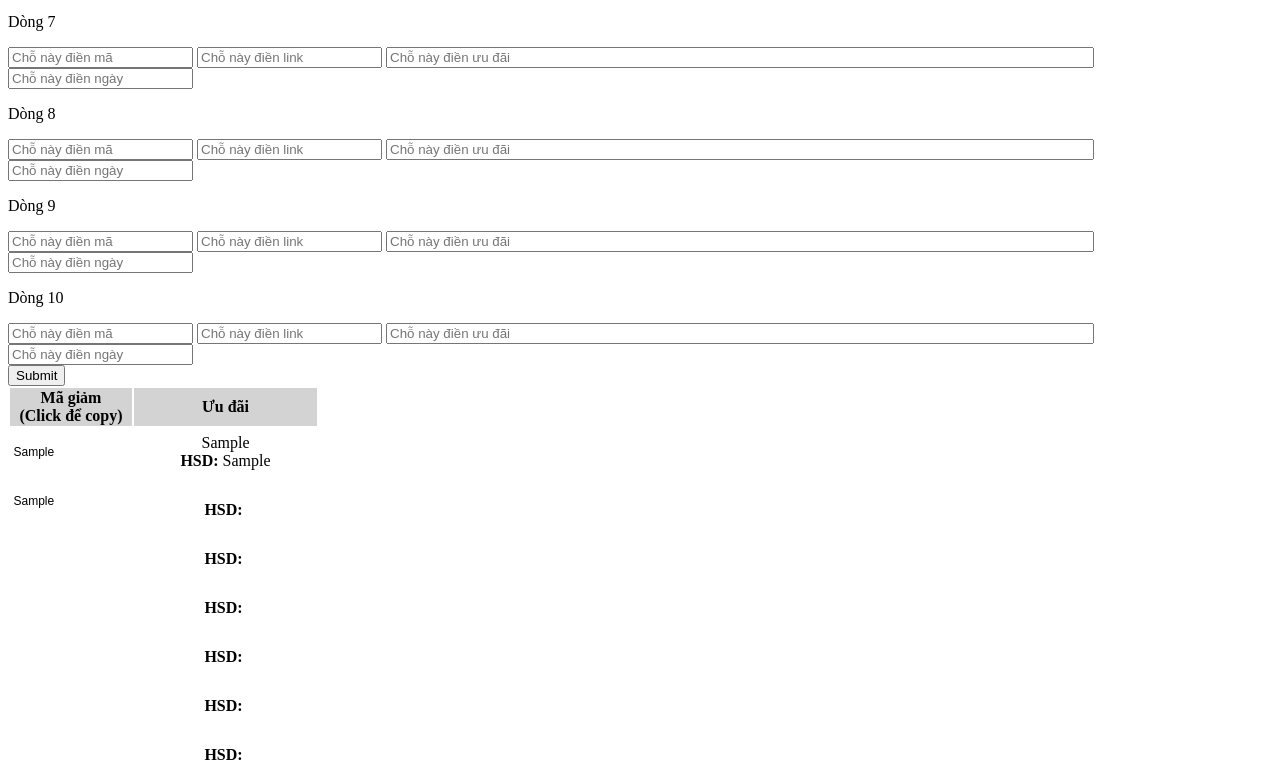
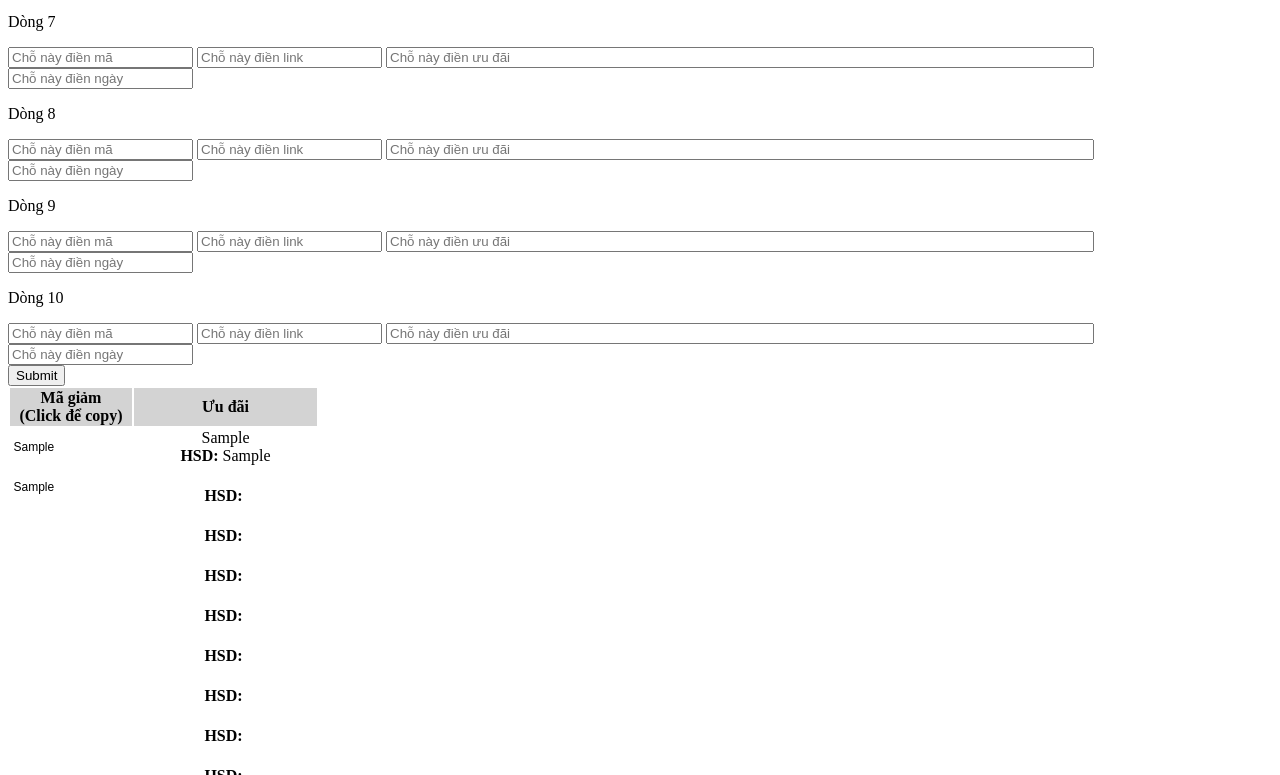
Before and after one commit to gilcodes/gilcodes.github.io, a plain HTML site: page index.html in a window 1280 px wide. Both pictures are taken after typing "Sample", "Sample", "Sample", "Sample", "Sample", "Sample" into the empty fields and a click on the button "Submit". Shown: the part 555-1330 px from the top of the page. Drawn offline with Linux system fonts and the light colour scheme.

Commit message:
Update index.html

```diff
--- a/index.html
+++ b/index.html
@@ -144,29 +144,29 @@
 
 
 
-        document.getElementById("result").innerHTML = "<table style='font-size: 14px;'><tbody><tr style=\"background: lightgray;\"><th width=\"40%\" style=\"text-align: center;\">Mã giảm<br>(Click để copy)</th><th width=\"60%\" style=\"text-align: center;\">Ưu đãi</th></tr><tr><td><input class=\"coupon-code-modal header-alike\" style=\"border: none; background: white; font-weight: normal; font-size: 12px; margin: 0px; padding: 2.5px; margin-left: auto; margin-right: auto; width: 115px; height: 40px;\" readonly=\"readonly\" type=\"text\" value=\"" + vartext01 + "\" /><a class=\"coupon-code-copied after-copy\" target=\"_blank\" style=\"display: none; color: #0071aa;\" href=\"" + varlink01 + "\">Click để dùng mã</a></td><td style=\"text-align: center;\">" + varcond01 + "<br><strong>HSD:&nbsp;</strong>" + vardate01 + "</td></tr>" +
-            "<tr><td><input class=\"coupon-code-modal header-alike\" style=\"border: none; background: white; font-weight: normal; font-size: 12px; margin: 0px; padding: 2.5px; margin-left: auto; margin-right: auto; width: 115px; height: 40px;\" readonly=\"readonly\" type=\"text\" value=\"" + vartext02 + "\" /><a class=\"coupon-code-copied after-copy\" target=\"_blank\" style=\"display: none; color: #0071aa;\" href=\"" + varlink02 + "\">Click để dùng mã</a></td><td style=\"text-align: center;\">" + varcond02 + "<br><strong>HSD:&nbsp;</strong>" + vardate02 + "</td></tr>" +
-            "<tr><td><input class=\"coupon-code-modal header-alike\" style=\"border: none; background: white; font-weight: normal; font-size: 12px; margin: 0px; padding: 2.5px; margin-left: auto; margin-right: auto; width: 115px; height: 40px;\" readonly=\"readonly\" type=\"text\" value=\"" + vartext03 + "\" /><a class=\"coupon-code-copied after-copy\" target=\"_blank\" style=\"display: none; color: #0071aa;\" href=\"" + varlink03 + "\">Click để dùng mã</a></td><td style=\"text-align: center;\">" + varcond03 + "<br><strong>HSD:&nbsp;</strong>" + vardate03 + "</td></tr>" +
-            "<tr><td><input class=\"coupon-code-modal header-alike\" style=\"border: none; background: white; font-weight: normal; font-size: 12px; margin: 0px; padding: 2.5px; margin-left: auto; margin-right: auto; width: 115px; height: 40px;\" readonly=\"readonly\" type=\"text\" value=\"" + vartext04 + "\" /><a class=\"coupon-code-copied after-copy\" target=\"_blank\" style=\"display: none; color: #0071aa;\" href=\"" + varlink04 + "\">Click để dùng mã</a></td><td style=\"text-align: center;\">" + varcond04 + "<br><strong>HSD:&nbsp;</strong>" + vardate04 + "</td></tr>" +
-            "<tr><td><input class=\"coupon-code-modal header-alike\" style=\"border: none; background: white; font-weight: normal; font-size: 12px; margin: 0px; padding: 2.5px; margin-left: auto; margin-right: auto; width: 115px; height: 40px;\" readonly=\"readonly\" type=\"text\" value=\"" + vartext05 + "\" /><a class=\"coupon-code-copied after-copy\" target=\"_blank\" style=\"display: none; color: #0071aa;\" href=\"" + varlink05 + "\">Click để dùng mã</a></td><td style=\"text-align: center;\">" + varcond05 + "<br><strong>HSD:&nbsp;</strong>" + vardate05 + "</td></tr>" +
-            "<tr><td><input class=\"coupon-code-modal header-alike\" style=\"border: none; background: white; font-weight: normal; font-size: 12px; margin: 0px; padding: 2.5px; margin-left: auto; margin-right: auto; width: 115px; height: 40px;\" readonly=\"readonly\" type=\"text\" value=\"" + vartext06 + "\" /><a class=\"coupon-code-copied after-copy\" target=\"_blank\" style=\"display: none; color: #0071aa;\" href=\"" + varlink06 + "\">Click để dùng mã</a></td><td style=\"text-align: center;\">" + varcond06 + "<br><strong>HSD:&nbsp;</strong>" + vardate06 + "</td></tr>" +
-            "<tr><td><input class=\"coupon-code-modal header-alike\" style=\"border: none; background: white; font-weight: normal; font-size: 12px; margin: 0px; padding: 2.5px; margin-left: auto; margin-right: auto; width: 115px; height: 40px;\" readonly=\"readonly\" type=\"text\" value=\"" + vartext07 + "\" /><a class=\"coupon-code-copied after-copy\" target=\"_blank\" style=\"display: none; color: #0071aa;\" href=\"" + varlink07 + "\">Click để dùng mã</a></td><td style=\"text-align: center;\">" + varcond07 + "<br><strong>HSD:&nbsp;</strong>" + vardate07 + "</td></tr>" +
-            "<tr><td><input class=\"coupon-code-modal header-alike\" style=\"border: none; background: white; font-weight: normal; font-size: 12px; margin: 0px; padding: 2.5px; margin-left: auto; margin-right: auto; width: 115px; height: 40px;\" readonly=\"readonly\" type=\"text\" value=\"" + vartext08 + "\" /><a class=\"coupon-code-copied after-copy\" target=\"_blank\" style=\"display: none; color: #0071aa;\" href=\"" + varlink08 + "\">Click để dùng mã</a></td><td style=\"text-align: center;\">" + varcond08 + "<br><strong>HSD:&nbsp;</strong>" + vardate08 + "</td></tr>" +
-            "<tr><td><input class=\"coupon-code-modal header-alike\" style=\"border: none; background: white; font-weight: normal; font-size: 12px; margin: 0px; padding: 2.5px; margin-left: auto; margin-right: auto; width: 115px; height: 40px;\" readonly=\"readonly\" type=\"text\" value=\"" + vartext09 + "\" /><a class=\"coupon-code-copied after-copy\" target=\"_blank\" style=\"display: none; color: #0071aa;\" href=\"" + varlink09 + "\">Click để dùng mã</a></td><td style=\"text-align: center;\">" + varcond09 + "<br><strong>HSD:&nbsp;</strong>" + vardate09 + "</td></tr>" +
-            "<tr><td><input class=\"coupon-code-modal header-alike\" style=\"border: none; background: white; font-weight: normal; font-size: 12px; margin: 0px; padding: 2.5px; margin-left: auto; margin-right: auto; width: 115px; height: 40px;\" readonly=\"readonly\" type=\"text\" value=\"" + vartext10 + "\" /><a class=\"coupon-code-copied after-copy\" target=\"_blank\" style=\"display: none; color: #0071aa;\" href=\"" + varlink10 + "\">Click để dùng mã</a></td><td style=\"text-align: center;\">" + varcond10 + "<br><strong>HSD:&nbsp;</strong>" + vardate10 + "</td></tr>" +
+        document.getElementById("result").innerHTML = "<table style='font-size: 14px;'><tbody><tr style=\"background: lightgray;\"><th width=\"40%\" style=\"text-align: center;\">Mã giảm<br>(Click để copy)</th><th width=\"60%\" style=\"text-align: center;\">Ưu đãi</th></tr><tr><td><input class=\"coupon-code-modal header-alike\" style=\"border: none; background: white; font-weight: normal; font-size: 12px; margin: 4px; padding: 2.5px; margin-left: auto; margin-right: auto; width: 115px; height: 20px;\" readonly=\"readonly\" type=\"text\" value=\"" + vartext01 + "\" /><a class=\"coupon-code-copied after-copy\" target=\"_blank\" style=\"display: none; color: #0071aa;\" href=\"" + varlink01 + "\">Click để dùng mã</a></td><td style=\"text-align: center;\">" + varcond01 + "<br><strong>HSD:&nbsp;</strong>" + vardate01 + "</td></tr>" +
+            "<tr><td><input class=\"coupon-code-modal header-alike\" style=\"border: none; background: white; font-weight: normal; font-size: 12px; margin: 4px; padding: 2.5px; margin-left: auto; margin-right: auto; width: 115px; height: 20px;\" readonly=\"readonly\" type=\"text\" value=\"" + vartext02 + "\" /><a class=\"coupon-code-copied after-copy\" target=\"_blank\" style=\"display: none; color: #0071aa;\" href=\"" + varlink02 + "\">Click để dùng mã</a></td><td style=\"text-align: center;\">" + varcond02 + "<br><strong>HSD:&nbsp;</strong>" + vardate02 + "</td></tr>" +
+            "<tr><td><input class=\"coupon-code-modal header-alike\" style=\"border: none; background: white; font-weight: normal; font-size: 12px; margin: 4px; padding: 2.5px; margin-left: auto; margin-right: auto; width: 115px; height: 20px;\" readonly=\"readonly\" type=\"text\" value=\"" + vartext03 + "\" /><a class=\"coupon-code-copied after-copy\" target=\"_blank\" style=\"display: none; color: #0071aa;\" href=\"" + varlink03 + "\">Click để dùng mã</a></td><td style=\"text-align: center;\">" + varcond03 + "<br><strong>HSD:&nbsp;</strong>" + vardate03 + "</td></tr>" +
+            "<tr><td><input class=\"coupon-code-modal header-alike\" style=\"border: none; background: white; font-weight: normal; font-size: 12px; margin: 4px; padding: 2.5px; margin-left: auto; margin-right: auto; width: 115px; height: 20px;\" readonly=\"readonly\" type=\"text\" value=\"" + vartext04 + "\" /><a class=\"coupon-code-copied after-copy\" target=\"_blank\" style=\"display: none; color: #0071aa;\" href=\"" + varlink04 + "\">Click để dùng mã</a></td><td style=\"text-align: center;\">" + varcond04 + "<br><strong>HSD:&nbsp;</strong>" + vardate04 + "</td></tr>" +
+            "<tr><td><input class=\"coupon-code-modal header-alike\" style=\"border: none; background: white; font-weight: normal; font-size: 12px; margin: 4px; padding: 2.5px; margin-left: auto; margin-right: auto; width: 115px; height: 20px;\" readonly=\"readonly\" type=\"text\" value=\"" + vartext05 + "\" /><a class=\"coupon-code-copied after-copy\" target=\"_blank\" style=\"display: none; color: #0071aa;\" href=\"" + varlink05 + "\">Click để dùng mã</a></td><td style=\"text-align: center;\">" + varcond05 + "<br><strong>HSD:&nbsp;</strong>" + vardate05 + "</td></tr>" +
+            "<tr><td><input class=\"coupon-code-modal header-alike\" style=\"border: none; background: white; font-weight: normal; font-size: 12px; margin: 4px; padding: 2.5px; margin-left: auto; margin-right: auto; width: 115px; height: 20px;\" readonly=\"readonly\" type=\"text\" value=\"" + vartext06 + "\" /><a class=\"coupon-code-copied after-copy\" target=\"_blank\" style=\"display: none; color: #0071aa;\" href=\"" + varlink06 + "\">Click để dùng mã</a></td><td style=\"text-align: center;\">" + varcond06 + "<br><strong>HSD:&nbsp;</strong>" + vardate06 + "</td></tr>" +
+            "<tr><td><input class=\"coupon-code-modal header-alike\" style=\"border: none; background: white; font-weight: normal; font-size: 12px; margin: 4px; padding: 2.5px; margin-left: auto; margin-right: auto; width: 115px; height: 20px;\" readonly=\"readonly\" type=\"text\" value=\"" + vartext07 + "\" /><a class=\"coupon-code-copied after-copy\" target=\"_blank\" style=\"display: none; color: #0071aa;\" href=\"" + varlink07 + "\">Click để dùng mã</a></td><td style=\"text-align: center;\">" + varcond07 + "<br><strong>HSD:&nbsp;</strong>" + vardate07 + "</td></tr>" +
+            "<tr><td><input class=\"coupon-code-modal header-alike\" style=\"border: none; background: white; font-weight: normal; font-size: 12px; margin: 4px; padding: 2.5px; margin-left: auto; margin-right: auto; width: 115px; height: 20px;\" readonly=\"readonly\" type=\"text\" value=\"" + vartext08 + "\" /><a class=\"coupon-code-copied after-copy\" target=\"_blank\" style=\"display: none; color: #0071aa;\" href=\"" + varlink08 + "\">Click để dùng mã</a></td><td style=\"text-align: center;\">" + varcond08 + "<br><strong>HSD:&nbsp;</strong>" + vardate08 + "</td></tr>" +
+            "<tr><td><input class=\"coupon-code-modal header-alike\" style=\"border: none; background: white; font-weight: normal; font-size: 12px; margin: 4px; padding: 2.5px; margin-left: auto; margin-right: auto; width: 115px; height: 20px;\" readonly=\"readonly\" type=\"text\" value=\"" + vartext09 + "\" /><a class=\"coupon-code-copied after-copy\" target=\"_blank\" style=\"display: none; color: #0071aa;\" href=\"" + varlink09 + "\">Click để dùng mã</a></td><td style=\"text-align: center;\">" + varcond09 + "<br><strong>HSD:&nbsp;</strong>" + vardate09 + "</td></tr>" +
+            "<tr><td><input class=\"coupon-code-modal header-alike\" style=\"border: none; background: white; font-weight: normal; font-size: 12px; margin: 4px; padding: 2.5px; margin-left: auto; margin-right: auto; width: 115px; height: 20px;\" readonly=\"readonly\" type=\"text\" value=\"" + vartext10 + "\" /><a class=\"coupon-code-copied after-copy\" target=\"_blank\" style=\"display: none; color: #0071aa;\" href=\"" + varlink10 + "\">Click để dùng mã</a></td><td style=\"text-align: center;\">" + varcond10 + "<br><strong>HSD:&nbsp;</strong>" + vardate10 + "</td></tr>" +
             "</tbody></table>"
         ;
 
-        document.getElementById("visible").innerHTML = "<table style='font-size: 14px;'><tbody><tr style=\"background: lightgray;\"><th width=\"40%\" style=\"text-align: center;\">Mã giảm<br>(Click để copy)</th><th width=\"60%\" style=\"text-align: center;\">Ưu đãi</th></tr><tr><td><input class=\"coupon-code-modal header-alike\" style=\"border: none; background: white; font-weight: normal; font-size: 12px; margin: 0px; padding: 2.5px; margin-left: auto; margin-right: auto; width: 115px; height: 40px;\" readonly=\"readonly\" type=\"text\" value=\"" + vartext01 + "\" /><a class=\"coupon-code-copied after-copy\" target=\"_blank\" style=\"display: none; color: #0071aa;\" href=\"" + varlink01 + "\">Click để dùng mã</a></td><td style=\"text-align: center;\">" + varcond01 + "<br><strong>HSD:&nbsp;</strong>" + vardate01 + "</td></tr>" +
-            "<tr><td><input class=\"coupon-code-modal header-alike\" style=\"border: none; background: white; font-weight: normal; font-size: 12px; margin: 0px; padding: 2.5px; margin-left: auto; margin-right: auto; width: 115px; height: 40px;\" readonly=\"readonly\" type=\"text\" value=\"" + vartext02 + "\" /><a class=\"coupon-code-copied after-copy\" target=\"_blank\" style=\"display: none; color: #0071aa;\" href=\"" + varlink02 + "\">Click để dùng mã</a></td><td style=\"text-align: center;\">" + varcond02 + "<br><strong>HSD:&nbsp;</strong>" + vardate02 + "</td></tr>" +
-            "<tr><td><input class=\"coupon-code-modal header-alike\" style=\"border: none; background: white; font-weight: normal; font-size: 12px; margin: 0px; padding: 2.5px; margin-left: auto; margin-right: auto; width: 115px; height: 40px;\" readonly=\"readonly\" type=\"text\" value=\"" + vartext03 + "\" /><a class=\"coupon-code-copied after-copy\" target=\"_blank\" style=\"display: none; color: #0071aa;\" href=\"" + varlink03 + "\">Click để dùng mã</a></td><td style=\"text-align: center;\">" + varcond03 + "<br><strong>HSD:&nbsp;</strong>" + vardate03 + "</td></tr>" +
-            "<tr><td><input class=\"coupon-code-modal header-alike\" style=\"border: none; background: white; font-weight: normal; font-size: 12px; margin: 0px; padding: 2.5px; margin-left: auto; margin-right: auto; width: 115px; height: 40px;\" readonly=\"readonly\" type=\"text\" value=\"" + vartext04 + "\" /><a class=\"coupon-code-copied after-copy\" target=\"_blank\" style=\"display: none; color: #0071aa;\" href=\"" + varlink04 + "\">Click để dùng mã</a></td><td style=\"text-align: center;\">" + varcond04 + "<br><strong>HSD:&nbsp;</strong>" + vardate04 + "</td></tr>" +
-            "<tr><td><input class=\"coupon-code-modal header-alike\" style=\"border: none; background: white; font-weight: normal; font-size: 12px; margin: 0px; padding: 2.5px; margin-left: auto; margin-right: auto; width: 115px; height: 40px;\" readonly=\"readonly\" type=\"text\" value=\"" + vartext05 + "\" /><a class=\"coupon-code-copied after-copy\" target=\"_blank\" style=\"display: none; color: #0071aa;\" href=\"" + varlink05 + "\">Click để dùng mã</a></td><td style=\"text-align: center;\">" + varcond05 + "<br><strong>HSD:&nbsp;</strong>" + vardate05 + "</td></tr>" +
-            "<tr><td><input class=\"coupon-code-modal header-alike\" style=\"border: none; background: white; font-weight: normal; font-size: 12px; margin: 0px; padding: 2.5px; margin-left: auto; margin-right: auto; width: 115px; height: 40px;\" readonly=\"readonly\" type=\"text\" value=\"" + vartext06 + "\" /><a class=\"coupon-code-copied after-copy\" target=\"_blank\" style=\"display: none; color: #0071aa;\" href=\"" + varlink06 + "\">Click để dùng mã</a></td><td style=\"text-align: center;\">" + varcond06 + "<br><strong>HSD:&nbsp;</strong>" + vardate06 + "</td></tr>" +
-            "<tr><td><input class=\"coupon-code-modal header-alike\" style=\"border: none; background: white; font-weight: normal; font-size: 12px; margin: 0px; padding: 2.5px; margin-left: auto; margin-right: auto; width: 115px; height: 40px;\" readonly=\"readonly\" type=\"text\" value=\"" + vartext07 + "\" /><a class=\"coupon-code-copied after-copy\" target=\"_blank\" style=\"display: none; color: #0071aa;\" href=\"" + varlink07 + "\">Click để dùng mã</a></td><td style=\"text-align: center;\">" + varcond07 + "<br><strong>HSD:&nbsp;</strong>" + vardate07 + "</td></tr>" +
-            "<tr><td><input class=\"coupon-code-modal header-alike\" style=\"border: none; background: white; font-weight: normal; font-size: 12px; margin: 0px; padding: 2.5px; margin-left: auto; margin-right: auto; width: 115px; height: 40px;\" readonly=\"readonly\" type=\"text\" value=\"" + vartext08 + "\" /><a class=\"coupon-code-copied after-copy\" target=\"_blank\" style=\"display: none; color: #0071aa;\" href=\"" + varlink08 + "\">Click để dùng mã</a></td><td style=\"text-align: center;\">" + varcond08 + "<br><strong>HSD:&nbsp;</strong>" + vardate08 + "</td></tr>" +
-            "<tr><td><input class=\"coupon-code-modal header-alike\" style=\"border: none; background: white; font-weight: normal; font-size: 12px; margin: 0px; padding: 2.5px; margin-left: auto; margin-right: auto; width: 115px; height: 40px;\" readonly=\"readonly\" type=\"text\" value=\"" + vartext09 + "\" /><a class=\"coupon-code-copied after-copy\" target=\"_blank\" style=\"display: none; color: #0071aa;\" href=\"" + varlink09 + "\">Click để dùng mã</a></td><td style=\"text-align: center;\">" + varcond09 + "<br><strong>HSD:&nbsp;</strong>" + vardate09 + "</td></tr>" +
-            "<tr><td><input class=\"coupon-code-modal header-alike\" style=\"border: none; background: white; font-weight: normal; font-size: 12px; margin: 0px; padding: 2.5px; margin-left: auto; margin-right: auto; width: 115px; height: 40px;\" readonly=\"readonly\" type=\"text\" value=\"" + vartext10 + "\" /><a class=\"coupon-code-copied after-copy\" target=\"_blank\" style=\"display: none; color: #0071aa;\" href=\"" + varlink10 + "\">Click để dùng mã</a></td><td style=\"text-align: center;\">" + varcond10 + "<br><strong>HSD:&nbsp;</strong>" + vardate10 + "</td></tr>" +
+        document.getElementById("visible").innerHTML = "<table style='font-size: 14px;'><tbody><tr style=\"background: lightgray;\"><th width=\"40%\" style=\"text-align: center;\">Mã giảm<br>(Click để copy)</th><th width=\"60%\" style=\"text-align: center;\">Ưu đãi</th></tr><tr><td><input class=\"coupon-code-modal header-alike\" style=\"border: none; background: white; font-weight: normal; font-size: 12px; margin: 4px; padding: 2.5px; margin-left: auto; margin-right: auto; width: 115px; height: 20px;\" readonly=\"readonly\" type=\"text\" value=\"" + vartext01 + "\" /><a class=\"coupon-code-copied after-copy\" target=\"_blank\" style=\"display: none; color: #0071aa;\" href=\"" + varlink01 + "\">Click để dùng mã</a></td><td style=\"text-align: center;\">" + varcond01 + "<br><strong>HSD:&nbsp;</strong>" + vardate01 + "</td></tr>" +
+            "<tr><td><input class=\"coupon-code-modal header-alike\" style=\"border: none; background: white; font-weight: normal; font-size: 12px; margin: 4px; padding: 2.5px; margin-left: auto; margin-right: auto; width: 115px; height: 20px;\" readonly=\"readonly\" type=\"text\" value=\"" + vartext02 + "\" /><a class=\"coupon-code-copied after-copy\" target=\"_blank\" style=\"display: none; color: #0071aa;\" href=\"" + varlink02 + "\">Click để dùng mã</a></td><td style=\"text-align: center;\">" + varcond02 + "<br><strong>HSD:&nbsp;</strong>" + vardate02 + "</td></tr>" +
+            "<tr><td><input class=\"coupon-code-modal header-alike\" style=\"border: none; background: white; font-weight: normal; font-size: 12px; margin: 4px; padding: 2.5px; margin-left: auto; margin-right: auto; width: 115px; height: 20px;\" readonly=\"readonly\" type=\"text\" value=\"" + vartext03 + "\" /><a class=\"coupon-code-copied after-copy\" target=\"_blank\" style=\"display: none; color: #0071aa;\" href=\"" + varlink03 + "\">Click để dùng mã</a></td><td style=\"text-align: center;\">" + varcond03 + "<br><strong>HSD:&nbsp;</strong>" + vardate03 + "</td></tr>" +
+            "<tr><td><input class=\"coupon-code-modal header-alike\" style=\"border: none; background: white; font-weight: normal; font-size: 12px; margin: 4px; padding: 2.5px; margin-left: auto; margin-right: auto; width: 115px; height: 20px;\" readonly=\"readonly\" type=\"text\" value=\"" + vartext04 + "\" /><a class=\"coupon-code-copied after-copy\" target=\"_blank\" style=\"display: none; color: #0071aa;\" href=\"" + varlink04 + "\">Click để dùng mã</a></td><td style=\"text-align: center;\">" + varcond04 + "<br><strong>HSD:&nbsp;</strong>" + vardate04 + "</td></tr>" +
+            "<tr><td><input class=\"coupon-code-modal header-alike\" style=\"border: none; background: white; font-weight: normal; font-size: 12px; margin: 4px; padding: 2.5px; margin-left: auto; margin-right: auto; width: 115px; height: 20px;\" readonly=\"readonly\" type=\"text\" value=\"" + vartext05 + "\" /><a class=\"coupon-code-copied after-copy\" target=\"_blank\" style=\"display: none; color: #0071aa;\" href=\"" + varlink05 + "\">Click để dùng mã</a></td><td style=\"text-align: center;\">" + varcond05 + "<br><strong>HSD:&nbsp;</strong>" + vardate05 + "</td></tr>" +
+            "<tr><td><input class=\"coupon-code-modal header-alike\" style=\"border: none; background: white; font-weight: normal; font-size: 12px; margin: 4px; padding: 2.5px; margin-left: auto; margin-right: auto; width: 115px; height: 20px;\" readonly=\"readonly\" type=\"text\" value=\"" + vartext06 + "\" /><a class=\"coupon-code-copied after-copy\" target=\"_blank\" style=\"display: none; color: #0071aa;\" href=\"" + varlink06 + "\">Click để dùng mã</a></td><td style=\"text-align: center;\">" + varcond06 + "<br><strong>HSD:&nbsp;</strong>" + vardate06 + "</td></tr>" +
+            "<tr><td><input class=\"coupon-code-modal header-alike\" style=\"border: none; background: white; font-weight: normal; font-size: 12px; margin: 4px; padding: 2.5px; margin-left: auto; margin-right: auto; width: 115px; height: 20px;\" readonly=\"readonly\" type=\"text\" value=\"" + vartext07 + "\" /><a class=\"coupon-code-copied after-copy\" target=\"_blank\" style=\"display: none; color: #0071aa;\" href=\"" + varlink07 + "\">Click để dùng mã</a></td><td style=\"text-align: center;\">" + varcond07 + "<br><strong>HSD:&nbsp;</strong>" + vardate07 + "</td></tr>" +
+            "<tr><td><input class=\"coupon-code-modal header-alike\" style=\"border: none; background: white; font-weight: normal; font-size: 12px; margin: 4px; padding: 2.5px; margin-left: auto; margin-right: auto; width: 115px; height: 20px;\" readonly=\"readonly\" type=\"text\" value=\"" + vartext08 + "\" /><a class=\"coupon-code-copied after-copy\" target=\"_blank\" style=\"display: none; color: #0071aa;\" href=\"" + varlink08 + "\">Click để dùng mã</a></td><td style=\"text-align: center;\">" + varcond08 + "<br><strong>HSD:&nbsp;</strong>" + vardate08 + "</td></tr>" +
+            "<tr><td><input class=\"coupon-code-modal header-alike\" style=\"border: none; background: white; font-weight: normal; font-size: 12px; margin: 4px; padding: 2.5px; margin-left: auto; margin-right: auto; width: 115px; height: 20px;\" readonly=\"readonly\" type=\"text\" value=\"" + vartext09 + "\" /><a class=\"coupon-code-copied after-copy\" target=\"_blank\" style=\"display: none; color: #0071aa;\" href=\"" + varlink09 + "\">Click để dùng mã</a></td><td style=\"text-align: center;\">" + varcond09 + "<br><strong>HSD:&nbsp;</strong>" + vardate09 + "</td></tr>" +
+            "<tr><td><input class=\"coupon-code-modal header-alike\" style=\"border: none; background: white; font-weight: normal; font-size: 12px; margin: 4px; padding: 2.5px; margin-left: auto; margin-right: auto; width: 115px; height: 20px;\" readonly=\"readonly\" type=\"text\" value=\"" + vartext10 + "\" /><a class=\"coupon-code-copied after-copy\" target=\"_blank\" style=\"display: none; color: #0071aa;\" href=\"" + varlink10 + "\">Click để dùng mã</a></td><td style=\"text-align: center;\">" + varcond10 + "<br><strong>HSD:&nbsp;</strong>" + vardate10 + "</td></tr>" +
             "</tbody></table>"
 
     }
```
